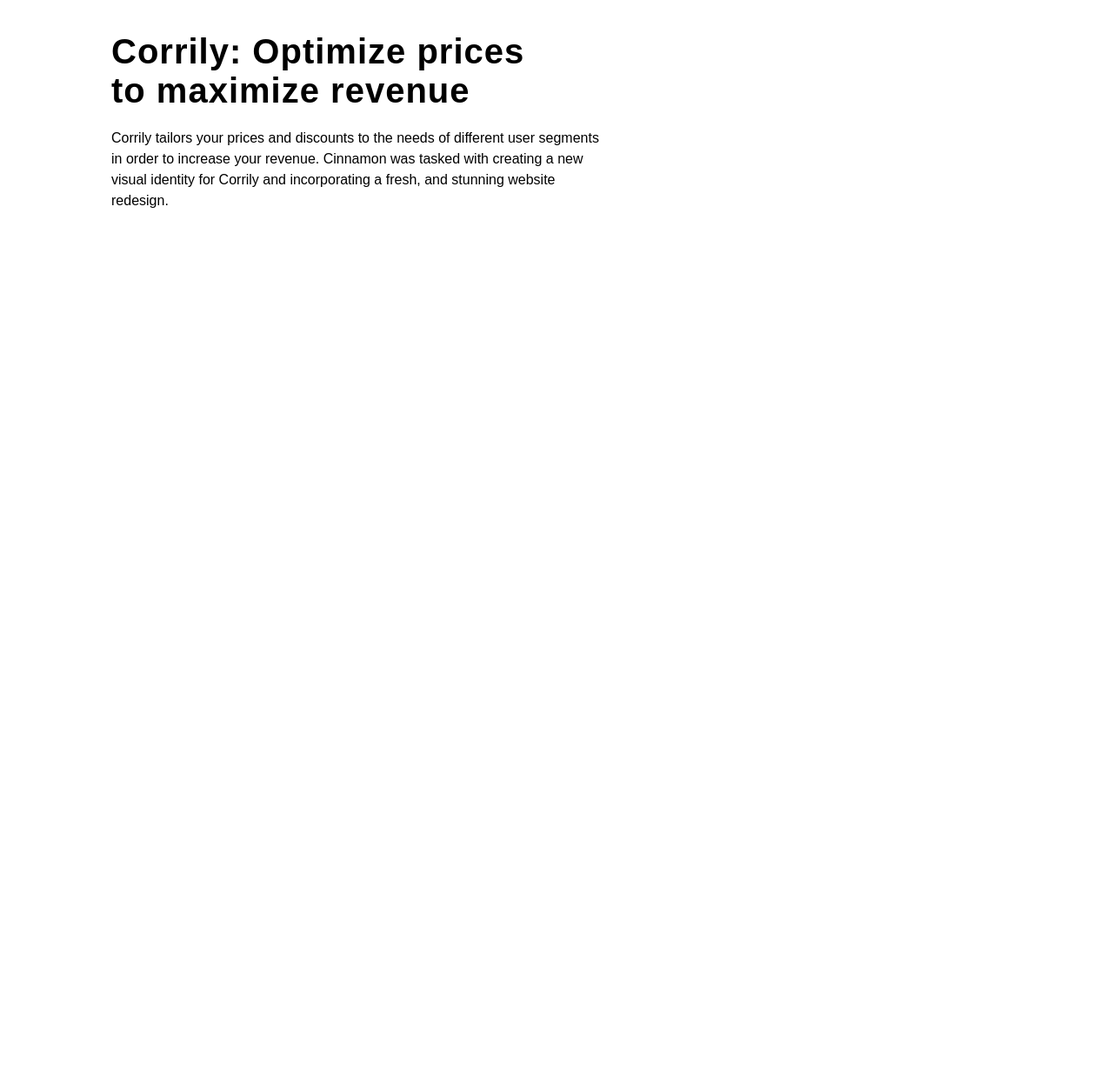
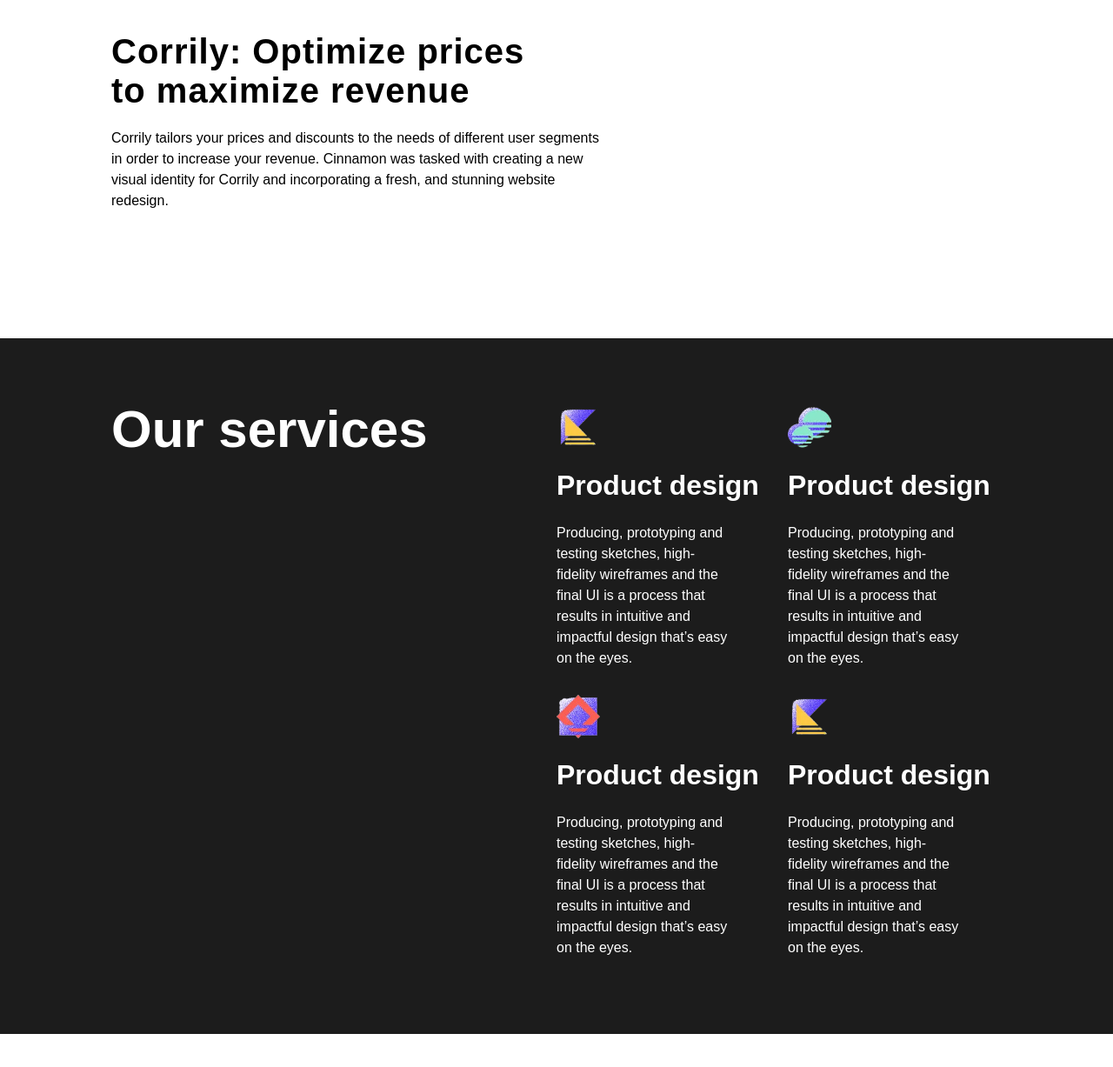
Before and after one commit to ALVINdimpos/cinnamon_clone, a plain HTML site: page index.html in a window 1280 px wide. Shown: the part 2041-3268 px from the top of the page at 87% size. Before the commit the page ends 2330 px from the top, so only its background shows below. Drawn offline with Linux system fonts and the light colour scheme.

```diff
--- a/index.html
+++ b/index.html
@@ -66,9 +66,33 @@
        <p>Corrily tailors your prices and discounts to the needs of different user segments in order to increase your revenue. Cinnamon was tasked with creating a new visual identity for Corrily and incorporating a fresh, and stunning website redesign.</p>
       </div>
     </div>
+  </div>
     <div class="serviceSection">
-
-    </div>
+      <div class="heading">
+        <h1>Our services</h1>
+      </div>
+      <div class="cards">
+        <div class="card">
+          <img src="./assets/ezgif.com-webp-to-jpg-removebg-preview.png" alt="">
+          <h1>Product design</h1>
+          <p>Producing, prototyping and testing sketches, high-fidelity wireframes and the final UI is a process that results in intuitive and impactful design that’s easy on the eyes.</p>
+        </div>
+        <div class="card">
+          <img src="./assets/ezgif.com-webp-to-jpg__1_-removebg-preview.png" alt="">
+          <h1>Product design</h1>
+          <p>Producing, prototyping and testing sketches, high-fidelity wireframes and the final UI is a process that results in intuitive and impactful design that’s easy on the eyes.</p>
+        </div>
+        <div class="card">
+          <img src="./assets/ezgif.com-webp-to-jpg__2_-removebg-preview.png" alt="">
+          <h1>Product design</h1>
+          <p>Producing, prototyping and testing sketches, high-fidelity wireframes and the final UI is a process that results in intuitive and impactful design that’s easy on the eyes.</p>
+        </div>
+        <div class="card">
+          <img src="./assets/ezgif.com-webp-to-jpg-removebg-preview.png" alt="">
+          <h1>Product design</h1>
+          <p>Producing, prototyping and testing sketches, high-fidelity wireframes and the final UI is a process that results in intuitive and impactful design that’s easy on the eyes.</p>
+        </div>
+      </div>
   </div>
   </body>
 </html>
--- a/style.css
+++ b/style.css
@@ -199,3 +199,38 @@ nav button {
   cursor: pointer;
   animation: slideIn 1s ease-in-out;
 }
+.serviceSection{
+  display: grid;
+  grid-template-columns: repeat(2, 1fr);
+  width: 100%;
+  padding: 6% 10%;
+  margin-top: 100px;
+  margin-bottom: 100px;
+  background-color: rgb(28, 28, 28);
+  height: 100vh;
+  color:white;
+
+}
+.cards{
+  display: grid;
+  grid-template-columns: repeat(2, 1fr);
+  grid-gap: 20px;
+}
+.card{
+  display:flex;
+  flex-direction: column;
+  gap: 1.5rem;
+}
+.heading h1{
+  font-size: 60px;
+    line-height: 56px;
+}
+.card p{
+  font-size: 16px;
+    line-height: 24px;
+    width: 80%;
+}
+.card img{
+  height:50px ;
+  width:50px ;
+}
```
Also changed, not shown: assets/ezgif.com-webp-to-jpg-removebg-preview.png (added), assets/ezgif.com-webp-to-jpg__1_-removebg-preview.png (added), assets/ezgif.com-webp-to-jpg__2_-removebg-preview.png (added), assets/noise.png (deleted), 2 other files.
